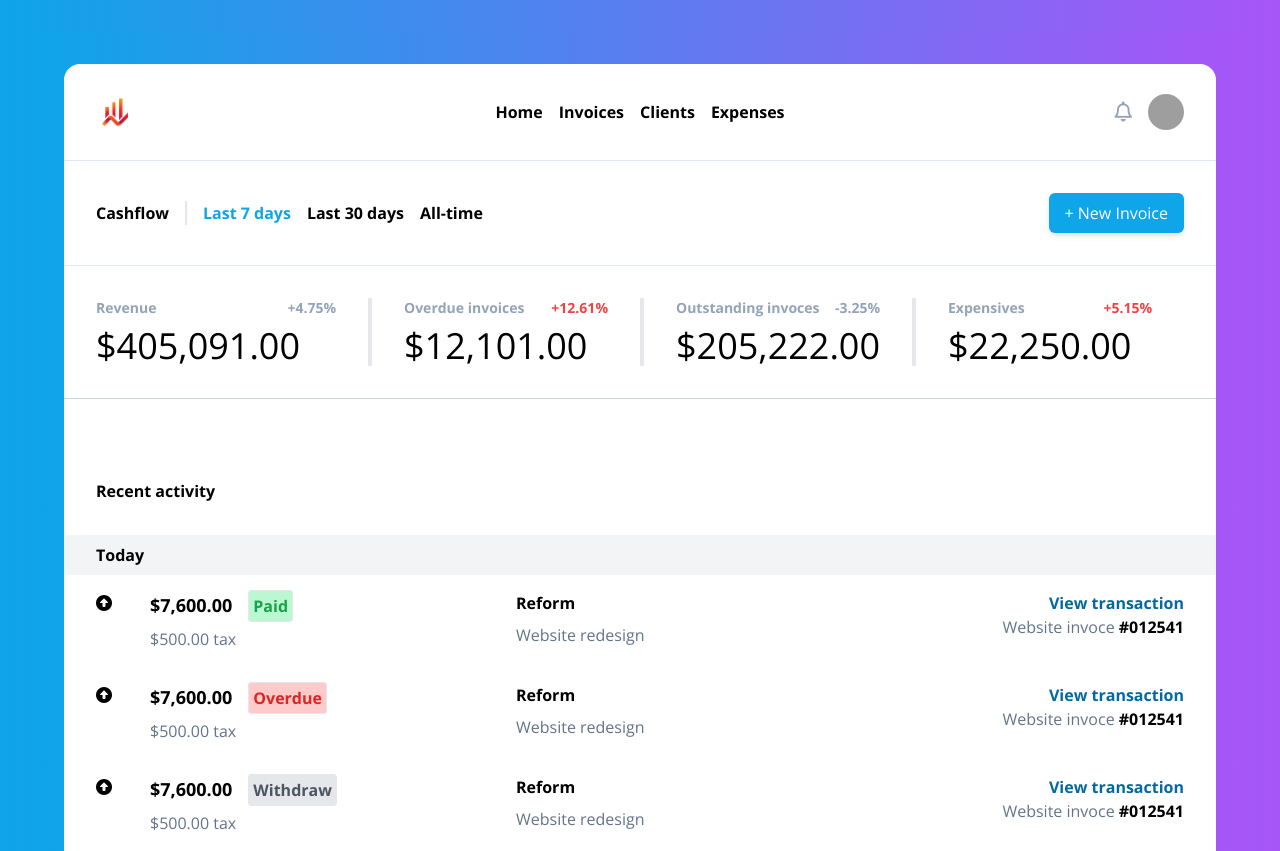
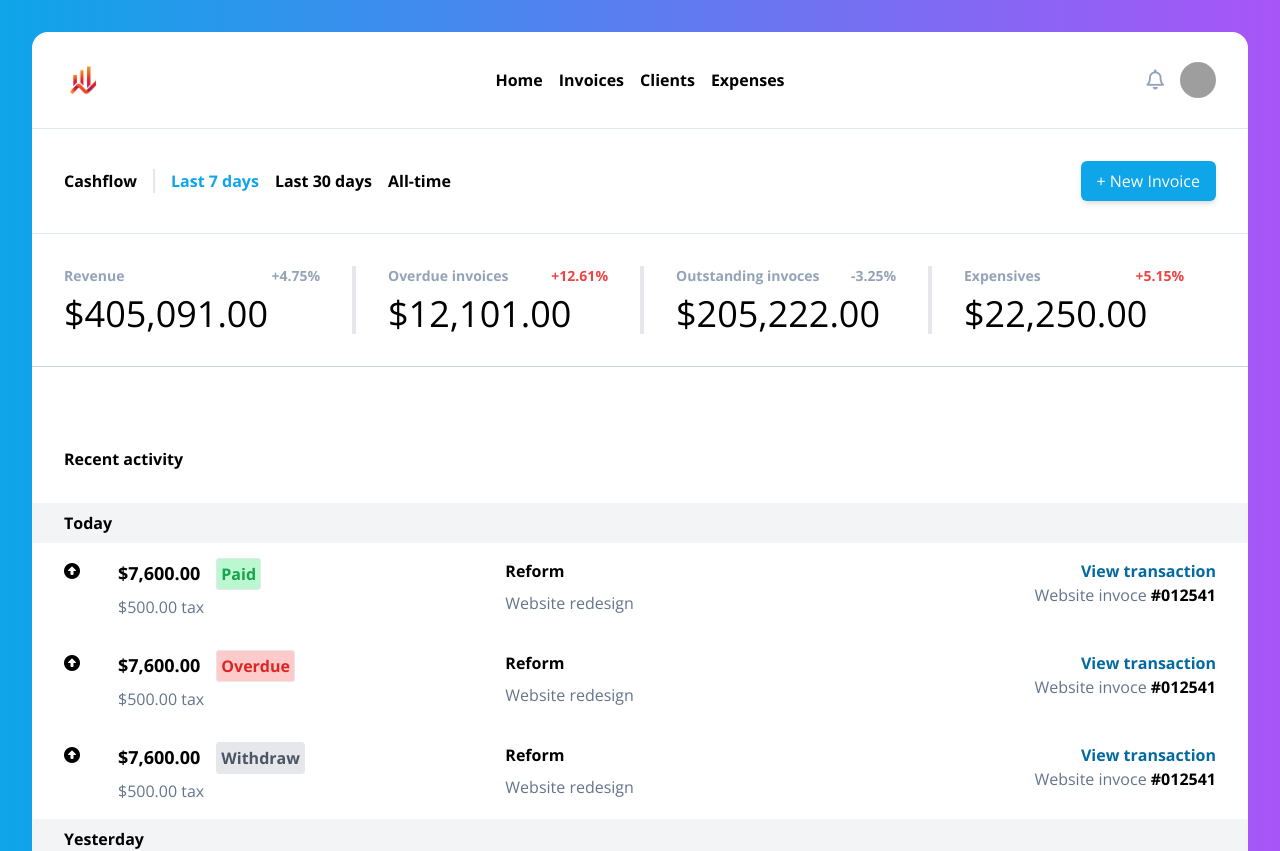
Before and after one commit to zyrass/Saasy-Vue3, a Vue app: page / in a window 1280 px wide. Shown: the top 851 px of the page. Built offline with nearby package versions, Linux system fonts and the light colour scheme; grey boxes are pictures that could not be loaded.

Commit message:
fix container

```diff
--- a/src/App.vue
+++ b/src/App.vue
@@ -7,9 +7,9 @@ import Activity from './components/Activity.vue';
 
 <template>
     <div
-    class="container min-h-screen w-full bg-gradient-to-r from-sky-500 to-purple-500 p-8"
+    class="container"
     >
-      <article class=" bg-white min-h-screen rounded-2xl">
+    <article class="bg-white min-h-screen rounded-2xl">
         <MyHeader />
         <MyNavbar />
         <Status />
```
